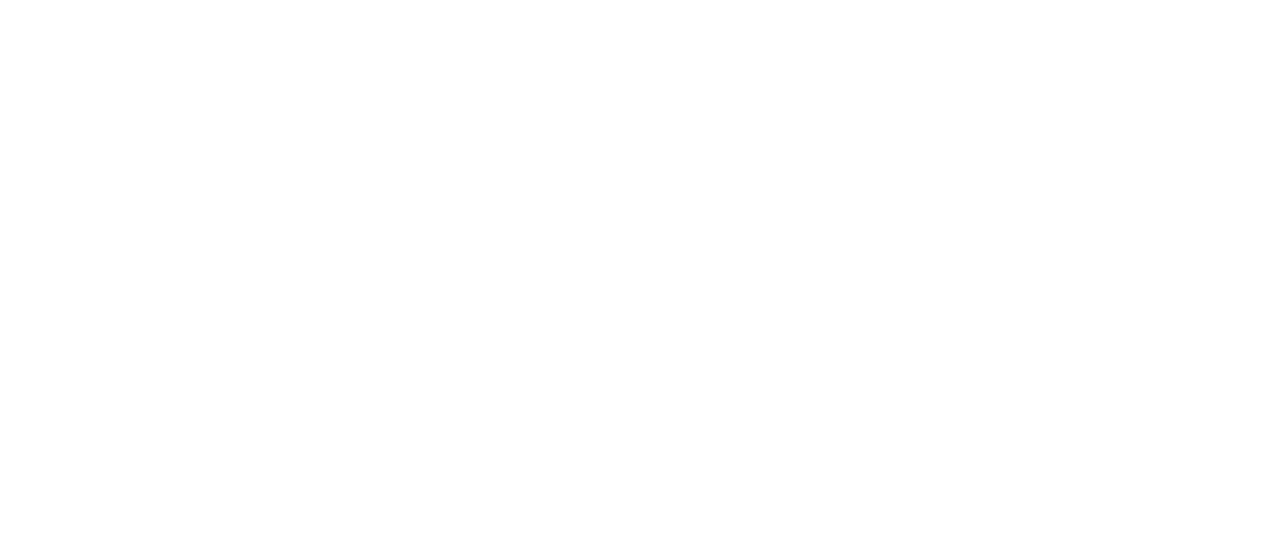
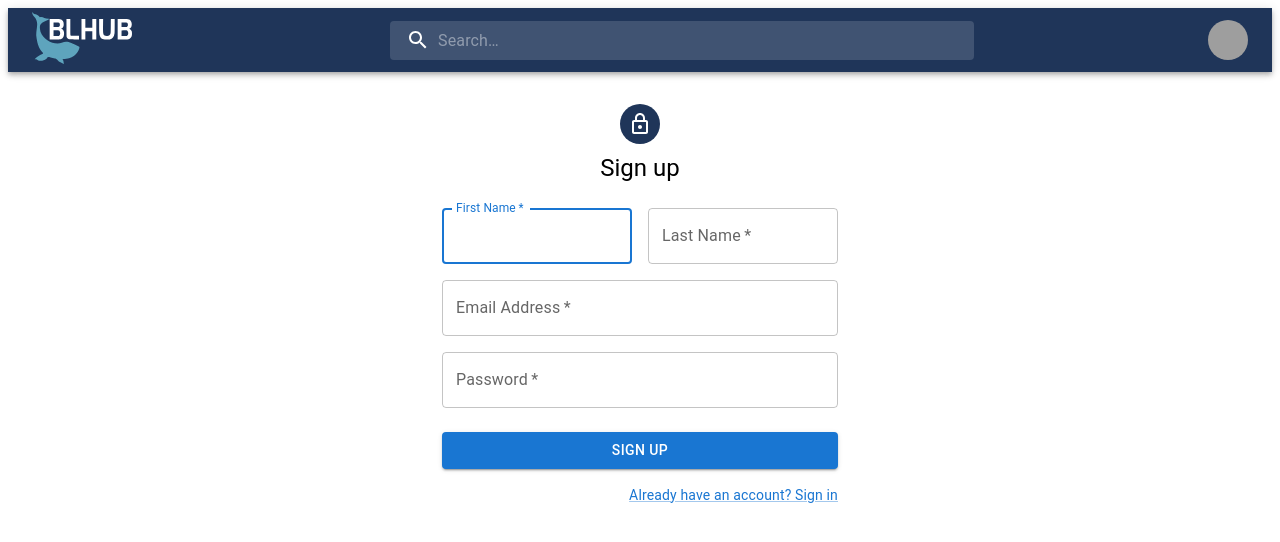
Before and after one commit to valdemarbang/website, a React (Vite) app: page /#/register in a window 1280 px wide. Before the commit this address had no page. Shown: the top 542 px of the page. Built offline with nearby package versions, Linux system fonts and the light colour scheme; grey boxes are pictures that could not be loaded.

Commit message:
Now 100% working website in GitHub pages

```diff
--- a/src/routes/routes.tsx
+++ b/src/routes/routes.tsx
@@ -1,15 +1,15 @@
-import { BrowserRouter, Routes, Route } from "react-router-dom";
+import { HashRouter, Routes, Route } from "react-router-dom";
 import HomePage from "../pages/home.tsx";
 import RegisterPage from "../pages/register.tsx";
 
 function RoutesHandler() {
   return (
-    <BrowserRouter>
+    <HashRouter>
       <Routes>
-        <Route path="/website" element={<HomePage />} />
-        <Route path="/website/register" element={<RegisterPage />} />
+        <Route path="/" element={<HomePage />} />
+        <Route path="/register" element={<RegisterPage />} />
       </Routes>
-    </BrowserRouter>
+    </HashRouter>
   );
 }
 
```
